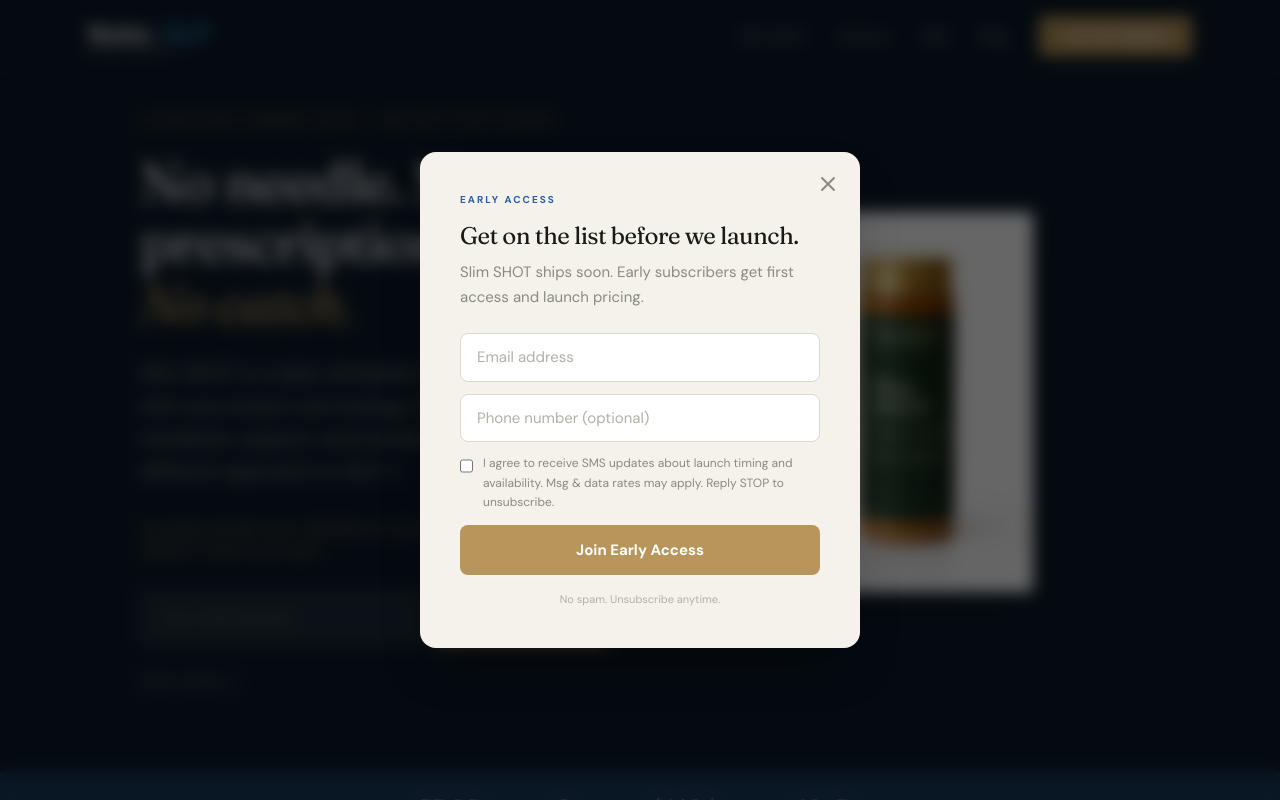
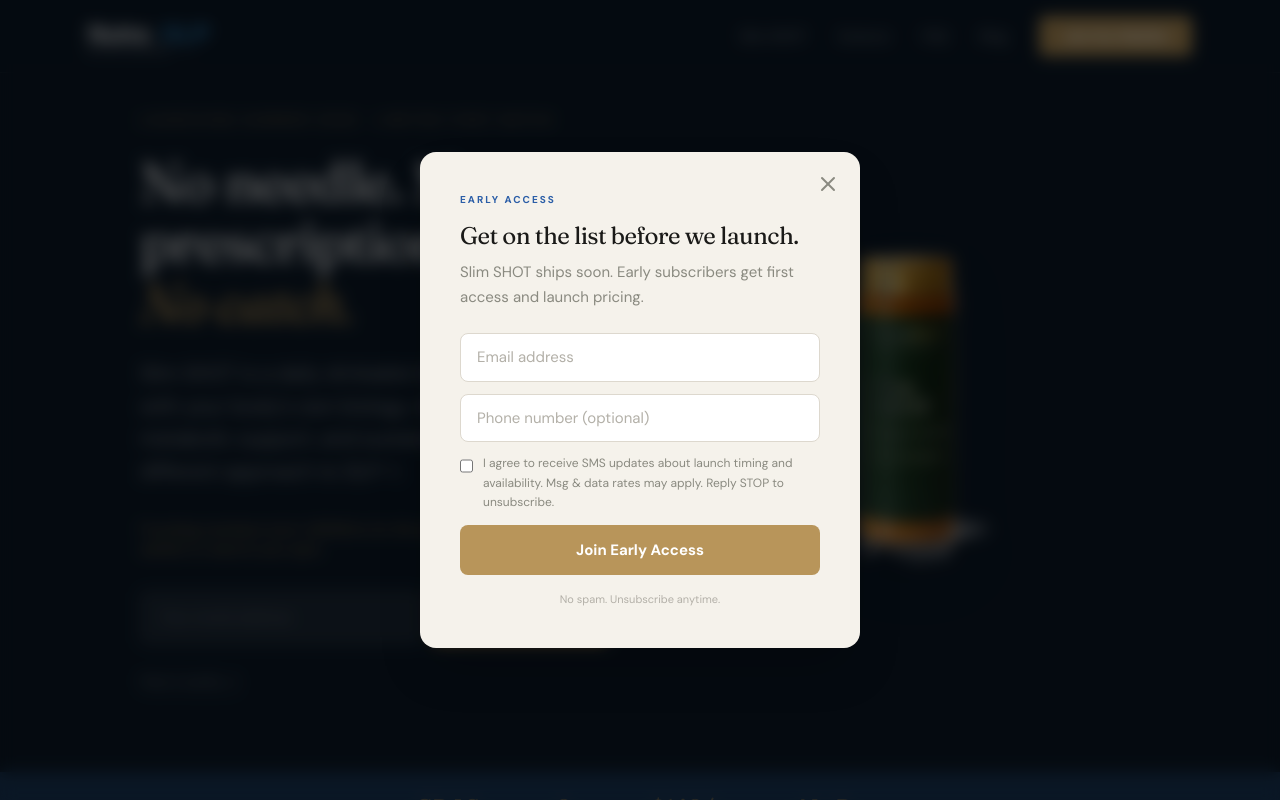
Before and after one commit to chrismccannco/github.com-chrismccannco-nutraglp, a Next.js app: page / in a window 1280 px wide. Shown: the top 800 px of the page. Built offline with nearby package versions, Linux system fonts and the light colour scheme; no server answers; the database is empty.

Commit message:
Update Hero.tsx

```diff
--- a/app/components/Hero.tsx
+++ b/app/components/Hero.tsx
@@ -37,7 +37,7 @@ export default function Hero() {
         {/* Product image */}
         <div className="hidden md:flex flex-1 items-center justify-center">
           <Image
-            src="/images/slim-shot-bottle-alt.png"
+            src="/images/slim-shot-bottle-alt-t.webp"
             alt="Slim SHOT daily liquid formula bottle"
             width={380}
             height={380}
```
